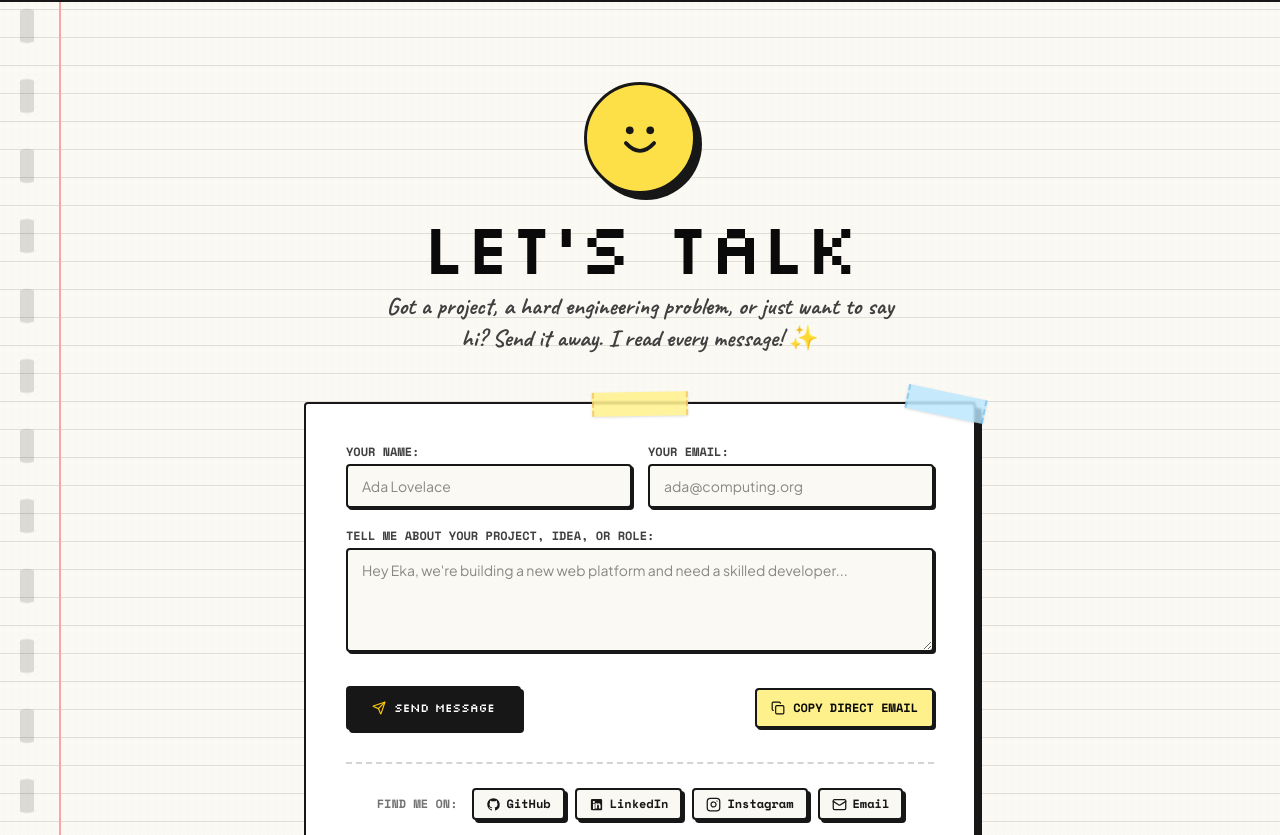
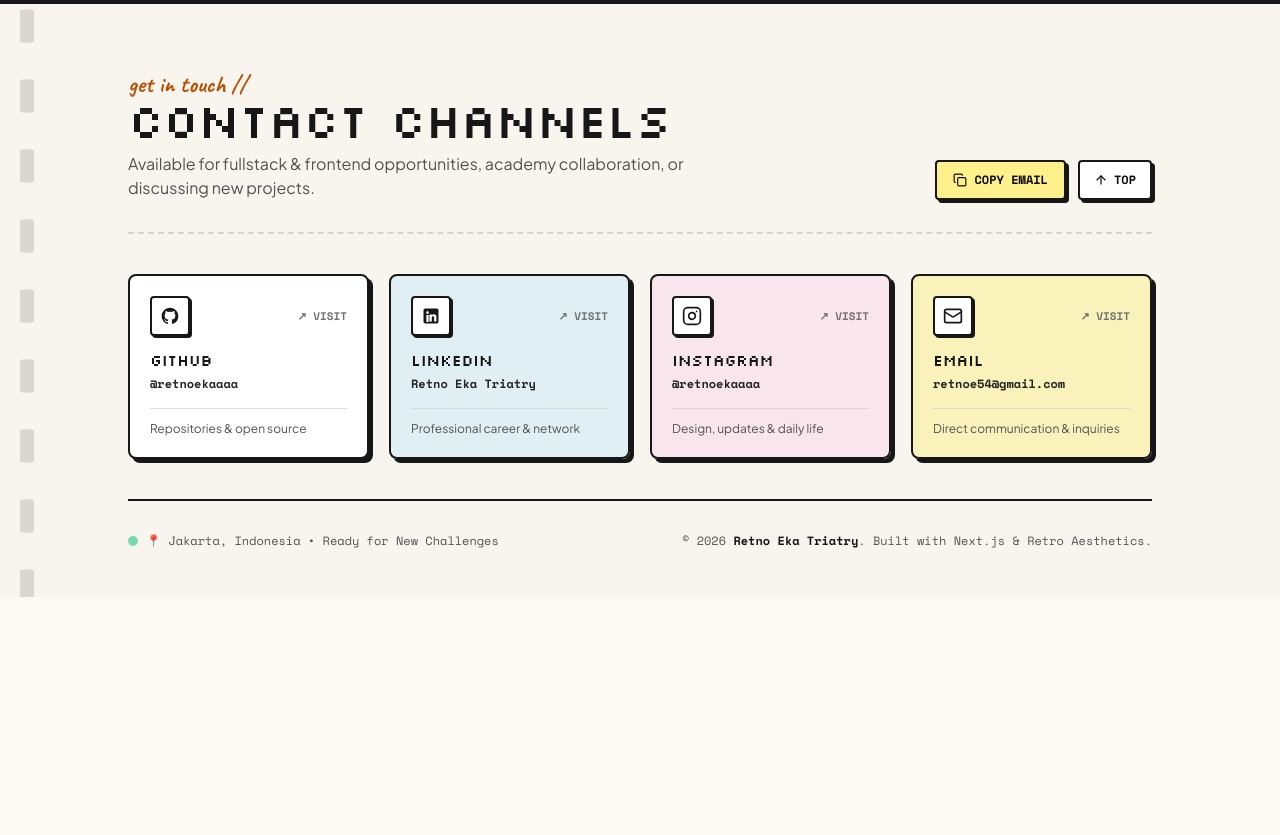
Before and after one commit to retnoekaaaa/RetnoEka_Portofolio, a Next.js app: page / in a window 1280 px wide. Shown: the part 6025-6860 px from the top of the page. After the commit the page ends 6622 px from the top, so only its background shows below. Built offline with nearby package versions, Linux system fonts and the light colour scheme.

Commit message:
refactor: replace LET'S TALK form with clean contact footer for IG, Email, LinkedIn, and GitHub

```diff
--- a/src/components/sections/ContactSection.tsx
+++ b/src/components/sections/ContactSection.tsx
@@ -2,227 +2,163 @@
 
 import React, { useState } from "react";
 import { portfolioData } from "../../data/portfolioData";
-import { TapeSticker } from "../common/TapeSticker";
-import { StickyNote } from "../common/StickyNote";
 import { GithubIcon, LinkedinIcon, InstagramIcon } from "../common/Icons";
-import {
-  Send,
-  Mail,
-  Copy,
-  Check,
-  Smile,
-  MessageSquare,
-  Sparkles
-} from "lucide-react";
+import { Mail, Copy, Check, ArrowUp } from "lucide-react";
 import confetti from "canvas-confetti";
 
 export const ContactSection: React.FC = () => {
-  const { personal, socials } = portfolioData;
+  const { personal } = portfolioData;
   const [copied, setCopied] = useState(false);
-  const [formState, setFormState] = useState({
-    name: "",
-    email: "",
-    message: ""
-  });
-  const [isSubmitted, setIsSubmitted] = useState(false);
 
   const handleCopyEmail = () => {
-    navigator.clipboard.writeText("eka.contact@example.com");
+    navigator.clipboard.writeText("retnoe54@gmail.com");
     setCopied(true);
     confetti({
-      particleCount: 30,
-      spread: 50,
-      origin: { y: 0.8 }
+      particleCount: 40,
+      spread: 60,
+      origin: { y: 0.85 },
+      colors: ["#fef08a", "#bae6fd", "#fbcfe8", "#bbf7d0", "#171717"]
     });
     setTimeout(() => setCopied(false), 2500);
   };
 
-  const handleSubmit = (e: React.FormEvent) => {
-    e.preventDefault();
-    if (!formState.email || !formState.message) return;
-    setIsSubmitted(true);
-    confetti({
-      particleCount: 100,
-      spread: 70,
-      origin: { y: 0.6 },
-      colors: ["#fef08a", "#bae6fd", "#fbcfe8", "#bbf7d0", "#171717"]
-    });
+  const scrollToTop = () => {
+    window.scrollTo({ top: 0, behavior: "smooth" });
   };
 
-  const getSocialIcon = (name: string) => {
-    switch (name) {
-      case "github":
-        return <GithubIcon size={15} />;
-      case "linkedin":
-        return <LinkedinIcon size={15} />;
-      case "instagram":
-        return <InstagramIcon size={15} />;
-      default:
-        return <Mail size={15} />;
+  const channelCards = [
+    {
+      name: "GitHub",
+      handle: "@retnoekaaaa",
+      url: "https://github.com/retnoekaaaa",
+      desc: "Repositories & open source",
+      icon: <GithubIcon size={20} />,
+      bg: "bg-white hover:bg-neutral-50",
+      accent: "border-[#171717]"
+    },
+    {
+      name: "LinkedIn",
+      handle: "Retno Eka Triatry",
+      url: "https://linkedin.com/in/retnoekatriatry",
+      desc: "Professional career & network",
+      icon: <LinkedinIcon size={20} />,
+      bg: "bg-[#bae6fd]/40 hover:bg-[#bae6fd]/70",
+      accent: "border-[#171717]"
+    },
+    {
+      name: "Instagram",
+      handle: "@retnoekaaaa",
+      url: "https://instagram.com/retnoekaaaa",
+      desc: "Design, updates & daily life",
+      icon: <InstagramIcon size={20} />,
+      bg: "bg-[#fbcfe8]/40 hover:bg-[#fbcfe8]/70",
+      accent: "border-[#171717]"
+    },
+    {
+      name: "Email",
+      handle: "retnoe54@gmail.com",
+      url: "mailto:retnoe54@gmail.com",
+      desc: "Direct communication & inquiries",
+      icon: <Mail size={20} />,
+      bg: "bg-[#fef08a]/50 hover:bg-[#fef08a]/80",
+      accent: "border-[#171717]",
+      isEmail: true
     }
-  };
+  ];
 
   return (
-    <section id="contact" className="relative py-20 px-4 sm:px-6">
-      <div className="max-w-4xl mx-auto">
-        {/* Top Header with Big Iconic Smiley */}
-        <div className="text-center space-y-4 mb-12">
-          {/* Big Yellow Smiley Badge */}
-          <div className="inline-block relative">
-            <div className="w-24 h-24 sm:w-28 sm:h-28 rounded-full bg-[#fde047] border-3 border-[#171717] shadow-[6px_6px_0px_#171717] flex items-center justify-center mx-auto hover:rotate-12 transition-transform cursor-pointer">
-              {/* Retro SVG Smiley */}
-              <svg viewBox="0 0 100 100" className="w-16 h-16 text-[#171717]" fill="currentColor">
-                {/* Eyes */}
-                <circle cx="34" cy="38" r="6" />
-                <circle cx="66" cy="38" r="6" />
-                {/* Classic Smile */}
-                <path
-                  d="M 28 58 Q 50 82 72 58"
-                  stroke="#171717"
-                  strokeWidth="6"
-                  strokeLinecap="round"
-                  fill="none"
-                />
-              </svg>
-            </div>
+    <footer id="contact" className="relative border-t-2 border-[#171717] bg-[#f7f5ed] pt-16 pb-12 px-4 sm:px-6">
+      <div className="max-w-5xl mx-auto space-y-10">
+        {/* Top Header of Footer */}
+        <div className="flex flex-col md:flex-row md:items-end justify-between gap-6 border-b-2 border-dashed border-neutral-300 pb-8">
+          <div>
+            <span className="font-handwriting text-2xl text-amber-700 font-bold block -mb-1">
+              get in touch //
+            </span>
+            <h2 className="font-pixel text-3xl sm:text-5xl text-neutral-900 tracking-tight">
+              CONTACT CHANNELS
+            </h2>
+            <p className="font-sans text-sm sm:text-base text-neutral-600 mt-2 max-w-xl">
+              Available for fullstack &amp; frontend opportunities, academy collaboration, or discussing new projects.
+            </p>
           </div>
 
-          <div>
-            <h2 className="font-pixel text-5xl sm:text-7xl text-neutral-950 tracking-tight">
-              LET&apos;S TALK
-            </h2>
-            <p className="font-handwriting text-xl sm:text-2xl text-neutral-700 font-bold max-w-lg mx-auto mt-2">
-              Got a project, a hard engineering problem, or just want to say hi? Send it away. I read every message! ✨
-            </p>
-          </div>
-        </div>
-
-        {/* Contact Form Card (styled as a big taped sticky note) */}
-        <div className="relative max-w-2xl mx-auto bg-white border-2 border-[#171717] p-6 sm:p-10 rounded shadow-[6px_6px_0px_#171717]">
-          <TapeSticker position="top-center" color="yellow" />
-          <TapeSticker position="top-right" color="blue" />
-
-          {isSubmitted ? (
-            <div className="text-center py-10 space-y-3">
-              <div className="font-handwriting text-3xl font-bold text-emerald-600">
-                Message received! 🎉
-              </div>
-              <p className="font-sans text-sm text-neutral-700">
-                Thanks for reaching out, {formState.name || "friend"}. I will get back to your inbox as soon as possible!
-              </p>
+          <div className="flex items-center gap-3">
             <button
-                onClick={() => {
-                  setIsSubmitted(false);
-                  setFormState({ name: "", email: "", message: "" });
-                }}
-                className="brutal-btn mt-4 bg-[#fef08a] px-4 py-2 text-xs font-mono font-bold rounded"
-              >
-                Send another message
-              </button>
-            </div>
-          ) : (
-            <form onSubmit={handleSubmit} className="space-y-5">
-              <div className="grid grid-cols-1 sm:grid-cols-2 gap-4">
-                <div>
-                  <label className="block font-mono text-xs font-bold text-neutral-700 mb-1 uppercase">
-                    Your Name:
-                  </label>
-                  <input
-                    type="text"
-                    required
-                    placeholder="Ada Lovelace"
-                    value={formState.name}
-                    onChange={(e) => setFormState({ ...formState, name: e.target.value })}
-                    className="w-full px-3.5 py-2.5 bg-[#fbf9f4] border-2 border-[#171717] rounded text-sm font-sans focus:outline-hidden focus:bg-yellow-50 shadow-[2px_2px_0px_#171717]"
-                  />
-                </div>
-
-                <div>
-                  <label className="block font-mono text-xs font-bold text-neutral-700 mb-1 uppercase">
-                    Your Email:
-                  </label>
-                  <input
-                    type="email"
-                    required
-                    placeholder="ada@computing.org"
-                    value={formState.email}
-                    onChange={(e) => setFormState({ ...formState, email: e.target.value })}
-                    className="w-full px-3.5 py-2.5 bg-[#fbf9f4] border-2 border-[#171717] rounded text-sm font-sans focus:outline-hidden focus:bg-yellow-50 shadow-[2px_2px_0px_#171717]"
-                  />
-                </div>
-              </div>
-
-              <div>
-                <label className="block font-mono text-xs font-bold text-neutral-700 mb-1 uppercase">
-                  Tell me about your project, idea, or role:
-                </label>
-                <textarea
-                  rows={4}
-                  required
-                  placeholder="Hey Eka, we're building a new web platform and need a skilled developer..."
-                  value={formState.message}
-                  onChange={(e) => setFormState({ ...formState, message: e.target.value })}
-                  className="w-full px-3.5 py-2.5 bg-[#fbf9f4] border-2 border-[#171717] rounded text-sm font-sans focus:outline-hidden focus:bg-yellow-50 shadow-[2px_2px_0px_#171717]"
-                />
-              </div>
-
-              <div className="flex flex-col sm:flex-row items-center justify-between gap-4 pt-2">
-                <button
-                  type="submit"
-                  className="w-full sm:w-auto brutal-btn inline-flex items-center justify-center gap-2 bg-[#171717] text-white px-6 py-3 font-pixel text-xs rounded shadow-[4px_4px_0px_#fef08a]"
-                >
-                  <Send size={14} className="text-yellow-400" />
-                  <span>SEND MESSAGE</span>
-                </button>
-
-                {/* Quick Copy Direct Email */}
-                <button
-                  type="button"
               onClick={handleCopyEmail}
-                  className="w-full sm:w-auto inline-flex items-center justify-center gap-2 bg-[#fef08a] border-2 border-[#171717] px-3.5 py-2.5 rounded font-mono text-xs font-bold text-neutral-950 shadow-[2px_2px_0px_#171717] hover:bg-yellow-300 transition-colors"
+              className="brutal-btn inline-flex items-center gap-2 bg-[#fef08a] border-2 border-[#171717] px-4 py-2.5 rounded text-xs font-mono font-bold text-neutral-950 shadow-[3px_3px_0px_#171717]"
             >
               {copied ? (
                 <>
                   <Check size={14} className="text-emerald-700" />
-                      <span>COPIED TO CLIPBOARD!</span>
+                  <span>EMAIL COPIED!</span>
                 </>
               ) : (
                 <>
                   <Copy size={14} />
-                      <span>COPY DIRECT EMAIL</span>
+                  <span>COPY EMAIL</span>
                 </>
               )}
             </button>
+
+            <button
+              onClick={scrollToTop}
+              className="brutal-btn inline-flex items-center gap-1.5 bg-white border-2 border-[#171717] px-3.5 py-2.5 rounded text-xs font-mono font-bold text-neutral-950 shadow-[3px_3px_0px_#171717]"
+              title="Scroll to Top"
+            >
+              <ArrowUp size={14} />
+              <span className="hidden sm:inline">TOP</span>
+            </button>
           </div>
-            </form>
-          )}
+        </div>
 
-          {/* Socials Link Row */}
-          <div className="mt-8 pt-6 border-t-2 border-dashed border-neutral-300 flex flex-wrap items-center justify-center gap-2.5">
-            <span className="font-mono text-xs font-bold text-neutral-500 uppercase mr-1">
-              Find me on:
+        {/* 4 Contact Cards Grid */}
+        <div className="grid grid-cols-1 sm:grid-cols-2 lg:grid-cols-4 gap-4 sm:gap-5">
+          {channelCards.map((channel) => (
+            <a
+              key={channel.name}
+              href={channel.url}
+              target={channel.isEmail ? undefined : "_blank"}
+              rel={channel.isEmail ? undefined : "noopener noreferrer"}
+              className={`group relative p-5 border-2 ${channel.accent} ${channel.bg} rounded-lg shadow-[4px_4px_0px_#171717] hover:translate-x-[2px] hover:translate-y-[2px] hover:shadow-[2px_2px_0px_#171717] transition-all flex flex-col justify-between`}
+            >
+              <div>
+                <div className="flex items-center justify-between mb-3">
+                  <div className="p-2 bg-white border-2 border-[#171717] rounded shadow-[2px_2px_0px_#171717]">
+                    {channel.icon}
+                  </div>
+                  <span className="font-mono text-[11px] font-bold text-neutral-500 group-hover:text-neutral-900 transition-colors uppercase">
+                    ↗ VISIT
                   </span>
-            {socials.map((social) => (
-              <a
-                key={social.platform}
-                href={social.url}
-                target="_blank"
-                rel="noopener noreferrer"
-                className="brutal-btn inline-flex items-center gap-1.5 bg-[#faf8f3] text-neutral-900 px-3 py-1.5 rounded text-xs font-mono font-bold"
-              >
-                {getSocialIcon(social.iconName)}
-                <span>{social.platform}</span>
+                </div>
+
+                <div className="font-pixel text-base text-neutral-900 mb-1">
+                  {channel.name}
+                </div>
+                <div className="font-mono text-xs font-bold text-neutral-800 break-all">
+                  {channel.handle}
+                </div>
+              </div>
+
+              <div className="mt-4 pt-3 border-t border-neutral-300/80 font-sans text-xs text-neutral-600">
+                {channel.desc}
+              </div>
             </a>
           ))}
         </div>
+
+        {/* Bottom System Footer Info */}
+        <div className="pt-8 border-t-2 border-[#171717] flex flex-col sm:flex-row items-center justify-between gap-4 font-mono text-xs text-neutral-600">
+          <div className="flex items-center gap-2">
+            <span className="inline-block w-2.5 h-2.5 rounded-full bg-emerald-500 animate-pulse" />
+            <span>📍 Jakarta, Indonesia • Ready for New Challenges</span>
           </div>
 
-        {/* Footer info */}
-        <div className="text-center mt-12 space-y-2 font-mono text-xs text-neutral-500">
-          <p>© 2026 {personal.fullName} — Crafted with Next.js &amp; Retro Scrapbook Aesthetics.</p>
-          <p>Built for curious minds and modern software builders.</p>
+          <div className="text-center sm:text-right">
+            © 2026 <strong className="text-neutral-900">{personal.fullName}</strong>. Built with Next.js &amp; Retro Aesthetics.
           </div>
         </div>
-    </section>
+      </div>
+    </footer>
   );
 };
--- a/src/data/portfolioData.ts
+++ b/src/data/portfolioData.ts
@@ -162,26 +162,26 @@ export const portfolioData: PortfolioData = {
   socials: [
     {
       platform: "GitHub",
-      url: "https://github.com",
-      handle: "@eka-dev",
+      url: "https://github.com/retnoekaaaa",
+      handle: "@retnoekaaaa",
       iconName: "github"
     },
     {
       platform: "LinkedIn",
-      url: "https://linkedin.com",
-      handle: "Eka Wardana",
+      url: "https://linkedin.com/in/retnoekatriatry",
+      handle: "Retno Eka Triatry",
       iconName: "linkedin"
     },
     {
       platform: "Instagram",
-      url: "https://instagram.com",
-      handle: "@eka.codes",
+      url: "https://instagram.com/retnoekaaaa",
+      handle: "@retnoekaaaa",
       iconName: "instagram"
     },
     {
       platform: "Email",
-      url: "mailto:eka.contact@example.com",
-      handle: "eka.contact@example.com",
+      url: "mailto:retnoe54@gmail.com",
+      handle: "retnoe54@gmail.com",
       iconName: "mail"
     }
   ]
```
Lines whose indentation alone changed are shown as unchanged.
